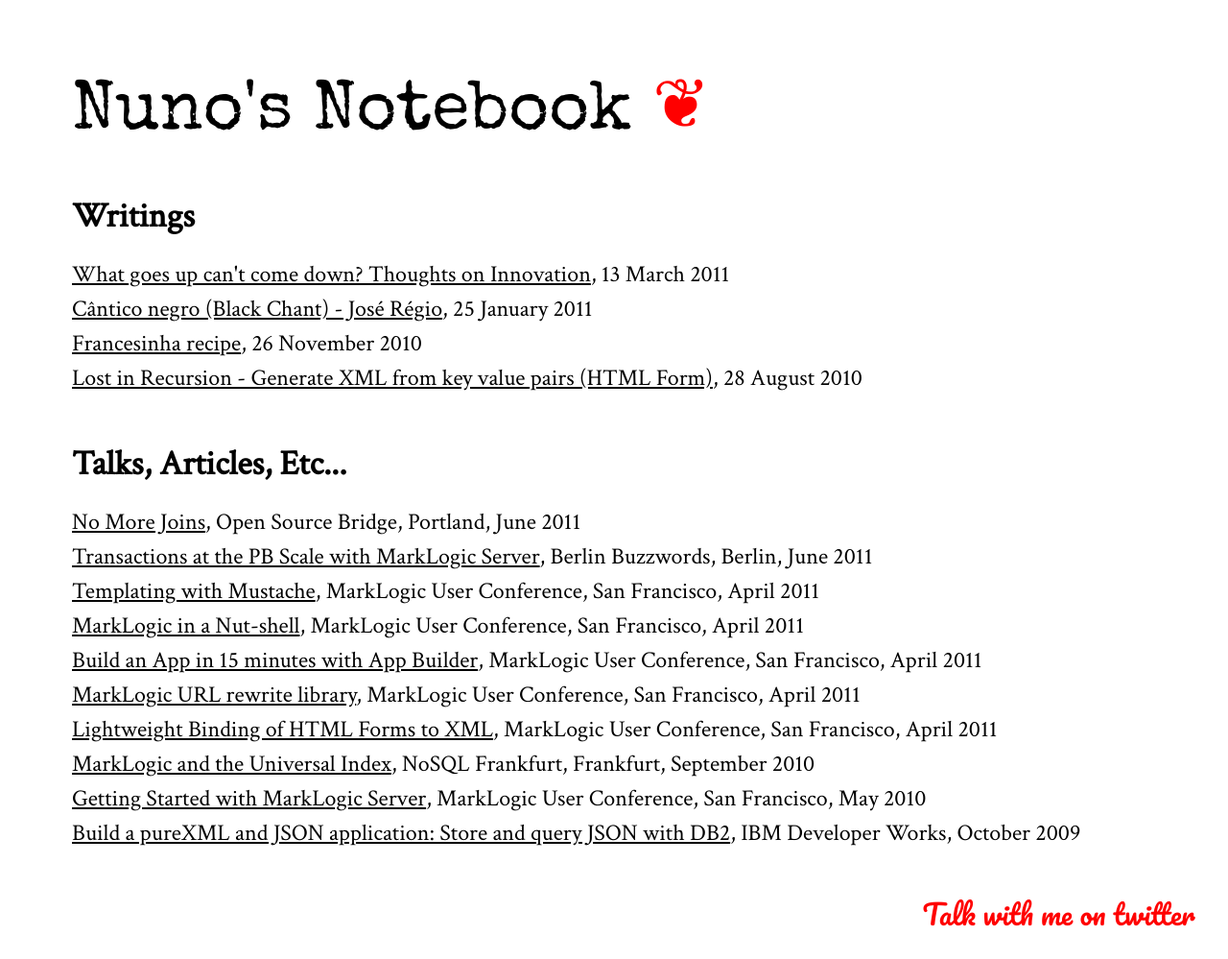
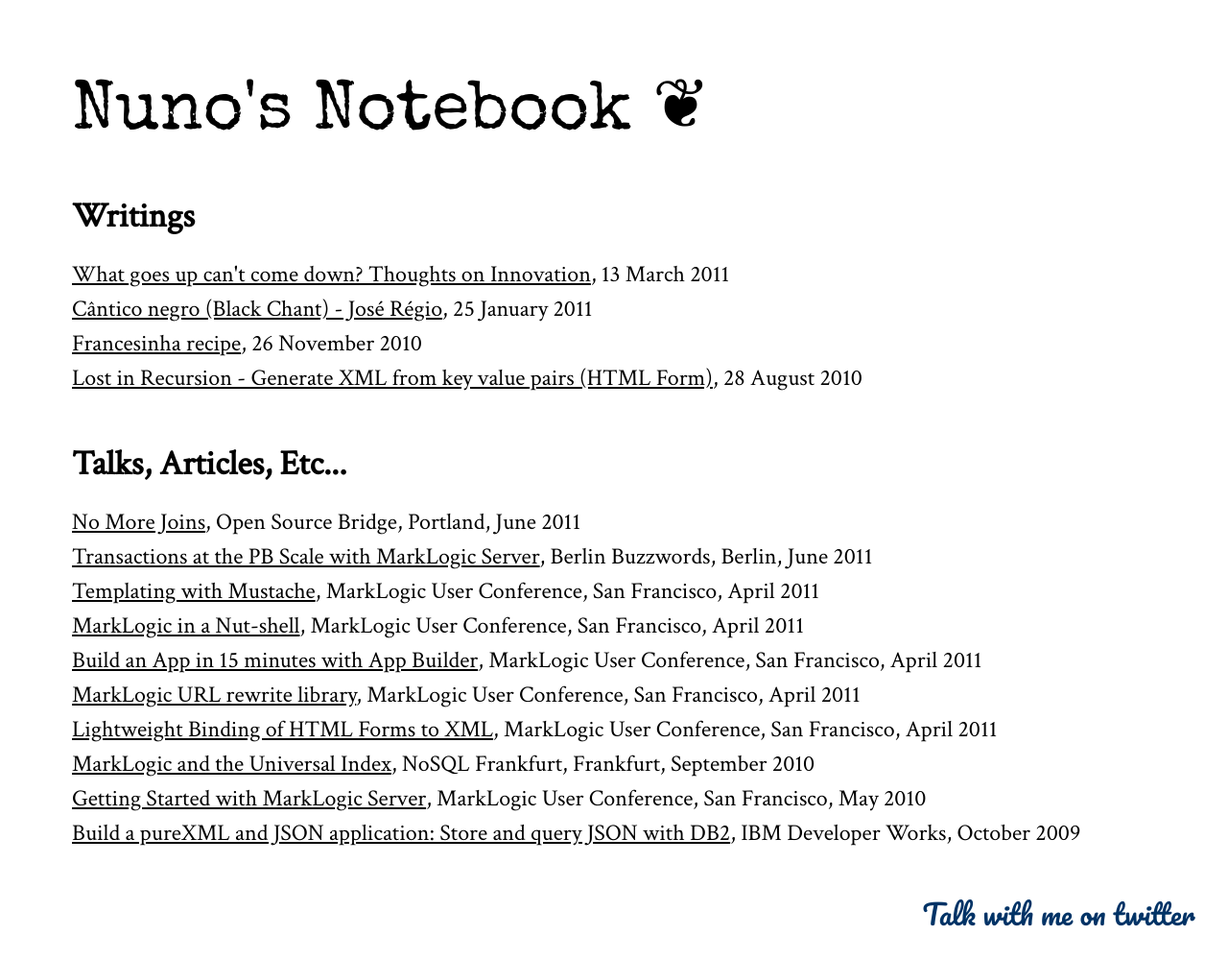
Before and after one commit to dscape/dscape.github.com, a Jekyll site: the page built from index.html, in a window 1280 px wide. Shown: the whole page at 96% size. Built offline with Jekyll 4.4.1, drawn with Linux system fonts in a browser that asks for light colours; Markdown is read by kramdown in place of the engine named in the settings.

Commit message:
changed colors

```diff
--- a/css/screen.css
+++ b/css/screen.css
@@ -1,17 +1,17 @@
 /* thank you jan.io and lexadecimal.com for inspiration */
 body       { line-height: 1.5em ; margin: 100px 0 0 75px ;
-  font-family: 'Crimson Text', Times, serif ; font-size: 18pt ; }
+             font-family: 'Crimson Text', Times, serif ; font-size: 18pt ; }
 h1         { font-size: 1.5em; margin-top: 1.5em; }
 ul         { padding: 0; }
 ul li      { list-style-type: none; }
 code       { font-family: 'Inconsolata', Courier, serif; color: #bada55; }
 a:hover    { color: #00f; }
-a:link, a:visited           { color: #000; }
-.rss a, .title a            { text-decoration: none ; }
+a:link, a:visited { color: #000; }
+.rss a, .title a  { text-decoration: none ; }
 .title        { font-family: 'Special Elite', Times, serif;
-  font-size: 3em; margin-bottom: 1em; }
+                font-size: 3em; margin-bottom: 1em; }
 .footer       { margin-top: 2em; }
-a.extra       { color: #f00; }
-.rss a        { color: #f00 ; }
+a .extra      { color: #f00; }
+.rss a        { color: #036 ; }
 .rss          { font-family: 'Pacifico', arial, serif; margin-right: 1.2em;
-  margin-bottom: 1em; text-align: right; font-size: 1.2em; }
+                margin-bottom: 1em; text-align: right; font-size: 1.2em; }
```
